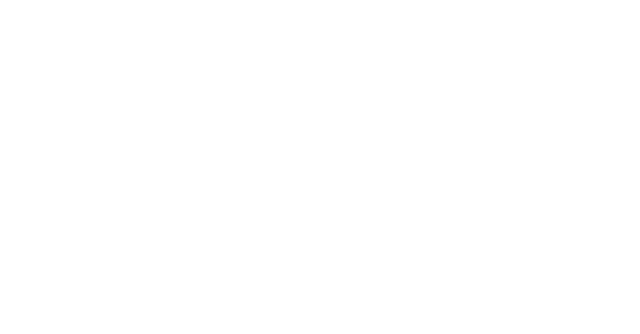
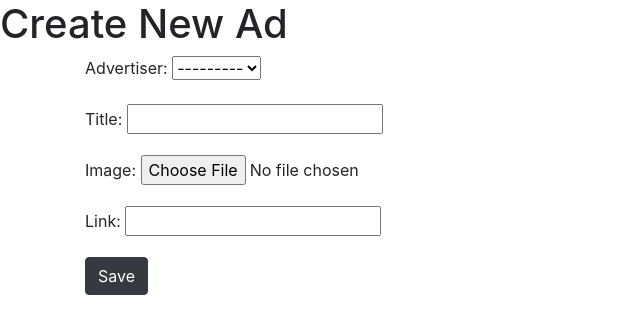
Before and after one commit to donkarami/Ad-Simulation-Django, a Django app: page /create_ad/ in a window 1280 px wide. Before the commit the part shown is empty. Shown: the top 334 px of the page, without its empty margins (0-640 px from the left). Run offline with Django 3.2, Linux system fonts and the light colour scheme; data that the repository does not hold is empty; some libraries are stand-ins or nearby versions.

Commit message:
using generic view to create form

```diff
--- a/advertiser_management/models.py
+++ b/advertiser_management/models.py
@@ -1,7 +1,8 @@
 from django.db import models
 
 # Create your models here.
-from django.forms import ModelForm
+from django.forms import ModelForm, forms
+from django.urls import reverse
 
 
 class BaseAdvertising(models.Model):
@@ -44,8 +45,11 @@ class Ad(BaseAdvertising):
         self.advertiser.inc_views()
         return
 
+    def get_absolute_url(self):
+        return reverse('advertiser_management:ads')
+
 
 class AdForm(ModelForm):
     class Meta:
         model = Ad
-        fields = ['advertiser', 'title', 'image', 'link']
+        fields = ('advertiser', 'title', 'image', 'link')
--- a/advertiser_management/templates/advertiser_management/create_ad.html
+++ b/advertiser_management/templates/advertiser_management/create_ad.html
@@ -6,3 +6,14 @@
           crossorigin="anonymous">
     <title>Create Ad View</title>
 </head>
+<h1>Create New Ad</h1>
+<body>
+<div class='container'>
+    <form class="column" method="post" enctype="multipart/form-data">
+        {% csrf_token %}
+        {{ form.as_p }}
+        <button type="submit" class="btn btn-dark">Save</button>
+    </form>
+</div>
+
+</body>
--- a/advertiser_management/views.py
+++ b/advertiser_management/views.py
@@ -22,7 +22,7 @@ def ads(request):
 class CreateAdView(CreateView):
     model = Ad
     template_name = 'advertiser_management/create_ad.html'
-    fields = ['advertiser', 'title', 'image', 'link']
+    fields = ('advertiser', 'title', 'image', 'link')
 
 
 def click(request, ad_id):
```
